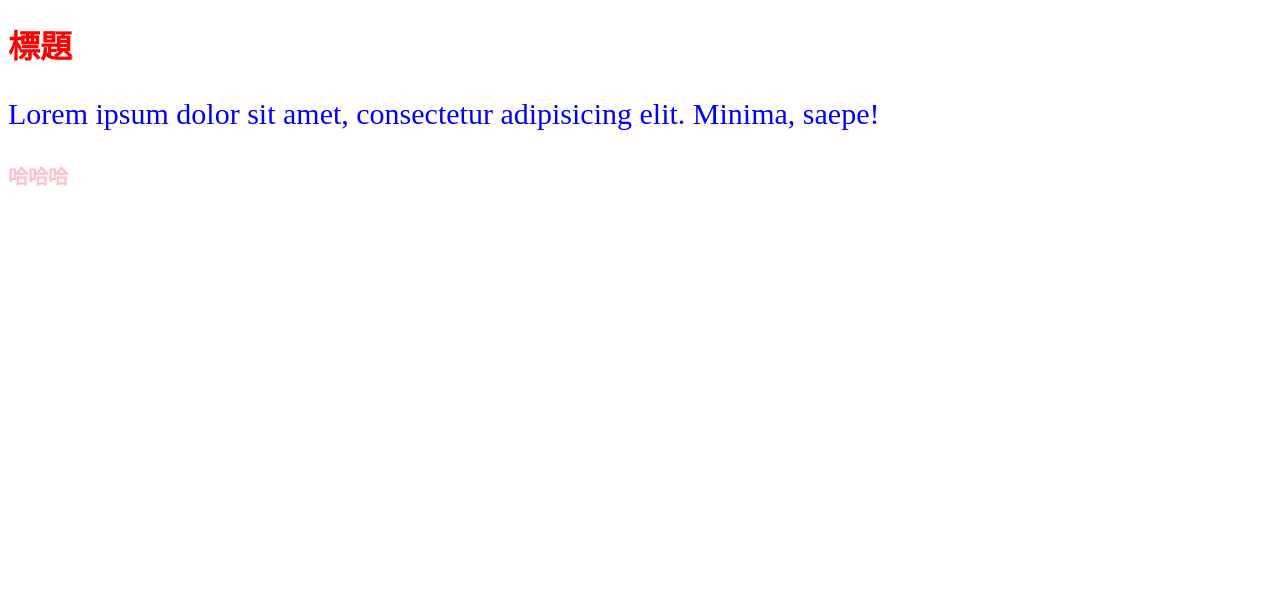
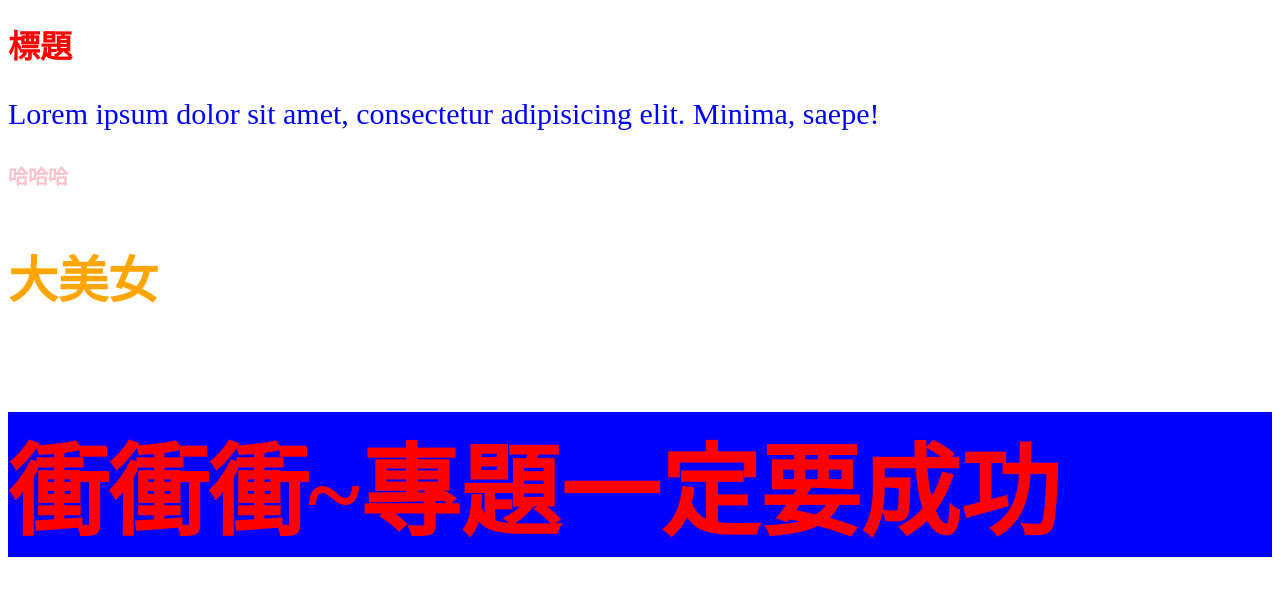
Before and after one commit to js13758/Github0818, a plain HTML site: page index.html in a window 1280 px wide. Drawn offline with Linux system fonts and the light colour scheme.

Commit message:
新增H3文字

```diff
--- a/all.css
+++ b/all.css
@@ -9,3 +9,12 @@ h2{
     color: pink;
     font-size: 20px;
 }
+h3{
+    color: orange;
+    font-size: 50px;
+}
+.good{
+    color: red;
+    font-size: 100px;
+    background: blue;
+}
--- a/index.html
+++ b/index.html
@@ -10,5 +10,7 @@
     <h1>標題</h1>
     <p>Lorem ipsum dolor sit amet, consectetur adipisicing elit. Minima, saepe!</p>
     <h2>哈哈哈</h2>
+    <h3>大美女</h3>
+    <h3 class="good">衝衝衝~專題一定要成功</h3>
 </body>
 </html>
```
